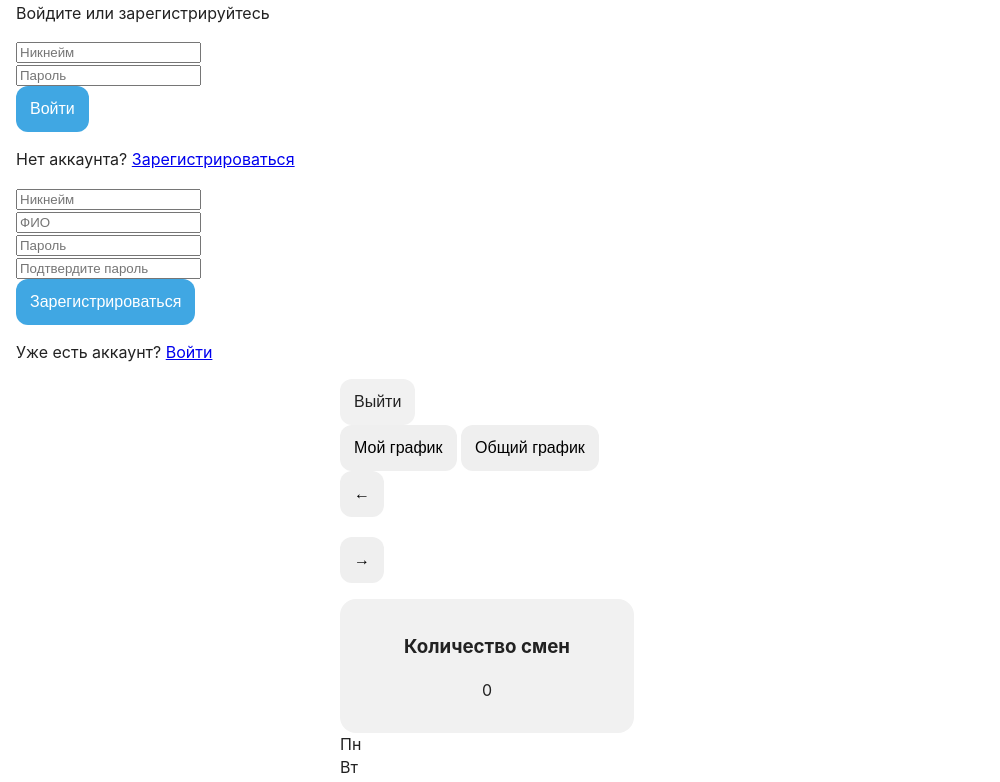
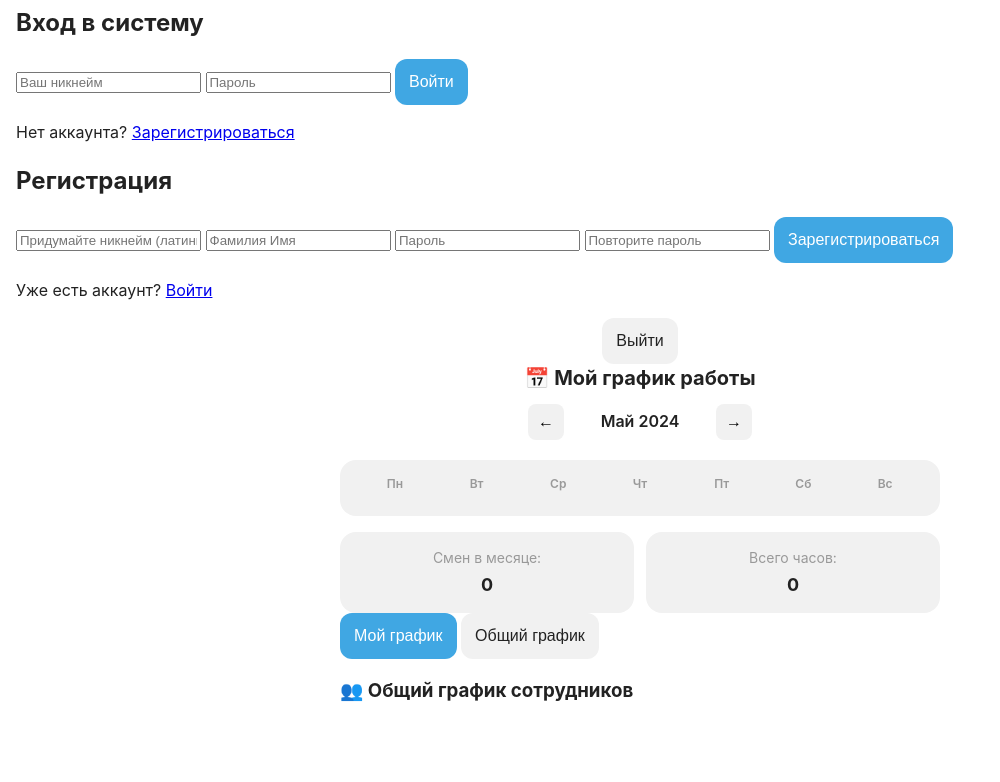
Before and after one commit to Den-nis-98/employee-schedule, a plain HTML site: page index.html in a window 1280 px wide. Shown: the part 58-840 px from the top of the page, without its empty margins (0-1000 px from the left). After the commit the page ends 800 px from the top, so only its background shows below. Drawn offline with nearby package versions, Linux system fonts and the light colour scheme; a script that the page names is missing.

Commit message:
Update index.html

```diff
--- a/index.html
+++ b/index.html
@@ -3,112 +3,66 @@
 <head>
     <meta charset="UTF-8">
     <meta name="viewport" content="width=device-width, initial-scale=1.0">
-    <title>График смен</title>
-    <script src="https://cdn.jsdelivr.net/npm/@supabase/supabase-js@2"></script>
+    <title>График работы</title>
+    <script src="https://telegram.org/js/telegram-web-app.js"></script>
     <link rel="stylesheet" href="style.css">
 </head>
 <body>
     <!-- Экран авторизации -->
     <div id="auth-screen">
         <div class="auth-container">
-            <div class="auth-box">
-                <div class="auth-header">
-                    <h1>График смен</h1>
-                    <p>Войдите или зарегистрируйтесь</p>
+            <h1>📅 График работы</h1>
+
+            <div id="login-form">
+                <h2>Вход в систему</h2>
+                <input type="text" id="login-username" placeholder="Ваш никнейм" required>
+                <input type="password" id="login-password" placeholder="Пароль" required>
+                <button onclick="login()" class="btn-primary">Войти</button>
+                <p>Нет аккаунта? <a href="#" onclick="showRegister()">Зарегистрироваться</a></p>
             </div>
 
-                <div id="auth-message" class="message hidden"></div>
-
-                <!-- Форма входа -->
-                <div id="login-form">
-                    <div class="form-group">
-                        <input type="text" id="login-username" placeholder="Никнейм" required>
-                    </div>
-                    <div class="form-group">
-                        <input type="password" id="login-password" placeholder="Пароль" required>
-                    </div>
-                    <button onclick="login()" class="btn btn-primary">Войти</button>
-                    <div class="auth-footer">
-                        <p>Нет аккаунта? <a href="#" onclick="showRegister()">Зарегистрироваться</a></p>
-                    </div>
+            <div id="register-form" class="hidden">
+                <h2>Регистрация</h2>
+                <input type="text" id="register-username" placeholder="Придумайте никнейм (латиница)" required>
+                <input type="text" id="register-fullname" placeholder="Фамилия Имя" required>
+                <input type="password" id="register-password" placeholder="Пароль" required>
+                <input type="password" id="register-confirm" placeholder="Повторите пароль" required>
+                <button onclick="register()" class="btn-primary">Зарегистрироваться</button>
+                <p>Уже есть аккаунт? <a href="#" onclick="showLogin()">Войти</a></p>
             </div>
 
-                <!-- Форма регистрации -->
-                <div id="register-form" class="hidden">
-                    <div class="form-group">
-                        <input type="text" id="register-username" placeholder="Никнейм" required>
-                    </div>
-                    <div class="form-group">
-                        <input type="text" id="register-fullname" placeholder="ФИО" required>
-                    </div>
-                    <div class="form-group">
-                        <input type="password" id="register-password" placeholder="Пароль" required>
-                    </div>
-                    <div class="form-group">
-                        <input type="password" id="register-confirm" placeholder="Подтвердите пароль" required>
-                    </div>
-                    <button onclick="register()" class="btn btn-primary">Зарегистрироваться</button>
-                    <div class="auth-footer">
-                        <p>Уже есть аккаунт? <a href="#" onclick="showLogin()">Войти</a></p>
-                    </div>
-                </div>
-            </div>
+            <div id="auth-message" class="hidden"></div>
         </div>
     </div>
 
     <!-- Основное приложение -->
     <div id="app" class="hidden">
-        <header class="app-header">
-            <div class="container">
-                <div class="header-content">
+        <div class="header">
             <div class="user-info">
                 <span id="user-name"></span>
-                        <button onclick="logout()" class="btn btn-secondary">Выйти</button>
+                <button onclick="logout()" class="btn-secondary">Выйти</button>
             </div>
-                    <div class="view-switcher">
-                        <button id="personal-view" class="active">Мой график</button>
-                        <button id="general-view">Общий график</button>
-                    </div>
-                </div>
-            </div>
-        </header>
-
-        <main class="container">
-            <!-- Личный календарь -->
-            <div id="calendar-container">
-                <div class="calendar-header">
-                    <button id="prev-month" class="nav-btn">←</button>
-                    <h2 id="current-month"></h2>
-                    <button id="next-month" class="nav-btn">→</button>
-                </div>
-
-                <div class="stats">
-                    <div class="stat-item">
-                        <h3>Количество смен</h3>
-                        <p id="shifts-count">0</p>
+            <h1>📅 Мой график работы</h1>
+            <div class="month-nav">
+                <button id="prev-month" class="btn-icon">←</button>
+                <span id="current-month">Май 2024</span>
+                <button id="next-month" class="btn-icon">→</button>
             </div>
         </div>
 
-                <div class="calendar-grid">
-                    <div class="weekday-header">Пн</div>
-                    <div class="weekday-header">Вт</div>
-                    <div class="weekday-header">Ср</div>
-                    <div class="weekday-header">Чт</div>
-                    <div class="weekday-header">Пт</div>
-                    <div class="weekday-header">Сб</div>
-                    <div class="weekday-header">Вс</div>
-                    <div id="calendar"></div>
+        <div class="calendar-container">
+            <div class="weekdays">
+                <div>Пн</div>
+                <div>Вт</div>
+                <div>Ср</div>
+                <div>Чт</div>
+                <div>Пт</div>
+                <div>Сб</div>
+                <div>Вс</div>
             </div>
+            <div id="calendar" class="calendar"></div>
         </div>
 
-            <!-- Общий график -->
-            <div id="general-schedule" class="hidden">
-                <h3>Общий график сотрудников</h3>
-                <div id="all-shifts"></div>
-            </div>
-        </main>
-
-        <!-- Модальное окно для добавления/редактирования смены -->
         <div id="shift-modal" class="modal hidden">
             <div class="modal-content">
                 <div class="modal-header">
@@ -117,26 +71,53 @@
                 </div>
                 <div class="modal-body">
                     <div class="selected-date" id="selected-date"></div>
+
                     <div class="time-inputs">
                         <div class="time-input-group">
-                            <label for="start-time">Начало:</label>
+                            <label>Начало смены:</label>
                             <input type="time" id="start-time" value="09:00">
                         </div>
                         <div class="time-input-group">
-                            <label for="end-time">Конец:</label>
+                            <label>Конец смены:</label>
                             <input type="time" id="end-time" value="18:00">
                         </div>
                     </div>
+
                     <div class="modal-actions">
-                        <button id="save-shift" class="btn btn-primary">Сохранить</button>
-                        <button id="delete-shift" class="btn btn-danger hidden">Удалить</button>
-                        <button id="cancel-shift" class="btn btn-secondary">Отмена</button>
-                    </div>
+                        <button id="save-shift" class="btn-primary">Сохранить</button>
+                        <button id="delete-shift" class="btn-danger">Удалить</button>
+                        <button id="cancel-shift" class="btn-secondary">Отмена</button>
                     </div>
                 </div>
             </div>
         </div>
 
+        <div class="stats">
+            <div class="stat-item">
+                <span>Смен в месяце:</span>
+                <strong id="shifts-count">0</strong>
+            </div>
+            <div class="stat-item">
+                <span>Всего часов:</span>
+                <strong id="total-hours">0</strong>
+            </div>
+        </div>
+
+        <!-- Кнопка переключения между личным и общим графиком -->
+        <div class="view-toggle">
+            <button id="personal-view" class="btn-primary active">Мой график</button>
+            <button id="general-view" class="btn-secondary">Общий график</button>
+        </div>
+
+        <!-- Контейнер для общего графика -->
+        <div id="general-schedule" class="hidden">
+            <h3>👥 Общий график сотрудников</h3>
+            <div id="all-shifts" class="shifts-list"></div>
+        </div>
+    </div>
+
+    <!-- Подключаем Supabase -->
+    <script src="https://unpkg.com/@supabase/supabase-js@2"></script>
     <script src="app.js"></script>
 </body>
 </html>
```
Lines whose indentation alone changed are shown as unchanged.
